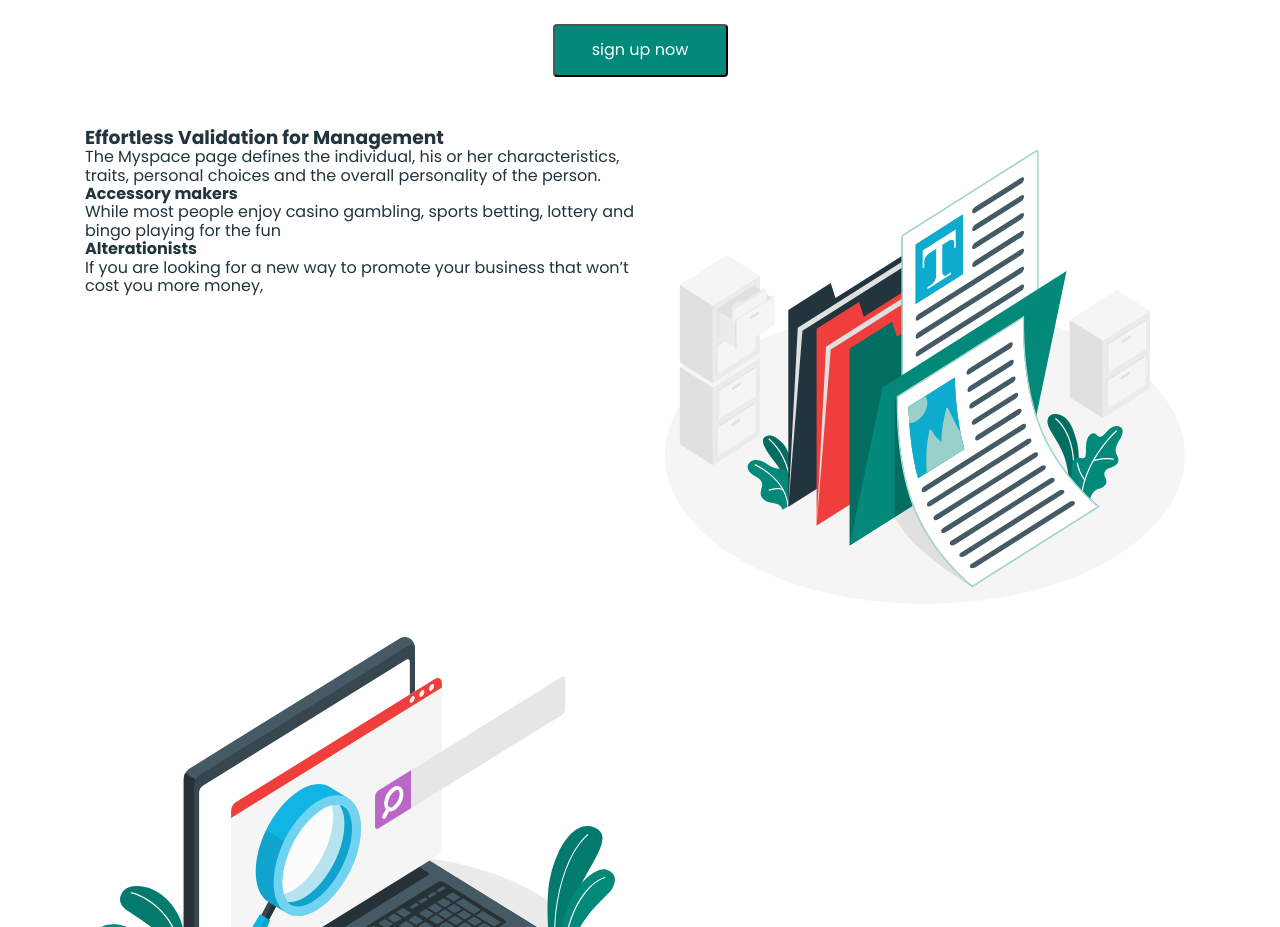
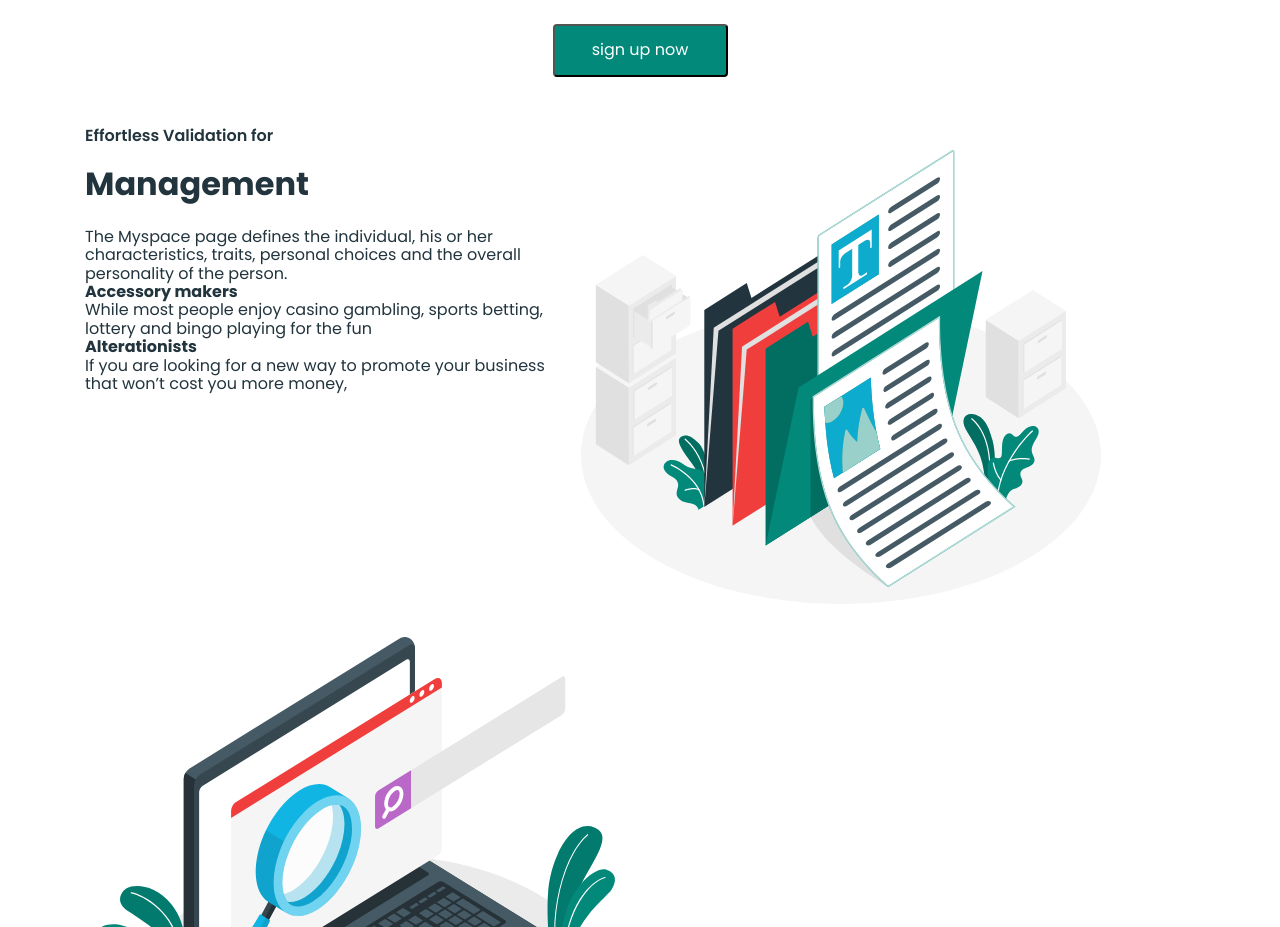
Before and after one commit to OlehSkrypnyk8/Business-promotion, a plain HTML site: page index.html in a window 1280 px wide. Shown: the part 1180-2107 px from the top of the page. Drawn offline with nearby package versions, Linux system fonts and the light colour scheme.

Commit message:
3 section

```diff
--- a/css/style.css
+++ b/css/style.css
@@ -229,13 +229,26 @@ img {
 }
 
 .management-list {
-
+    width: 100%;
+    max-width: 486px;
 
 }
 
 .management-item {}
 
-.management-title {}
+.management-title {
+    font-weight: 700;
+    font-size: 32px;
+    margin-bottom: 25px;
+    margin-top: 21px;
+
+}
+
+.management-title-span{
+    font-weight: 600;
+    font-size: 16px;
+
+}
 
 .management-text {}
 
--- a/index.html
+++ b/index.html
@@ -156,9 +156,9 @@
           <div class="management-container">
             <ul class="management-list">
               <li class="management-item">
-                <h3 class="management-title">
-                  Effortless Validation for Management
-                </h3>
+                <p class="management-title-span">Effortless Validation for</p>
+
+                <h3 class="management-title">Management</h3>
                 <p class="management-text">
                   The Myspace page defines the individual, his or her
                   characteristics, traits, personal choices and the overall
@@ -180,7 +180,6 @@
                 </p>
               </li>
             </ul>
-
             <img
               src="./images/management-img.svg"
               alt="management image"
```
